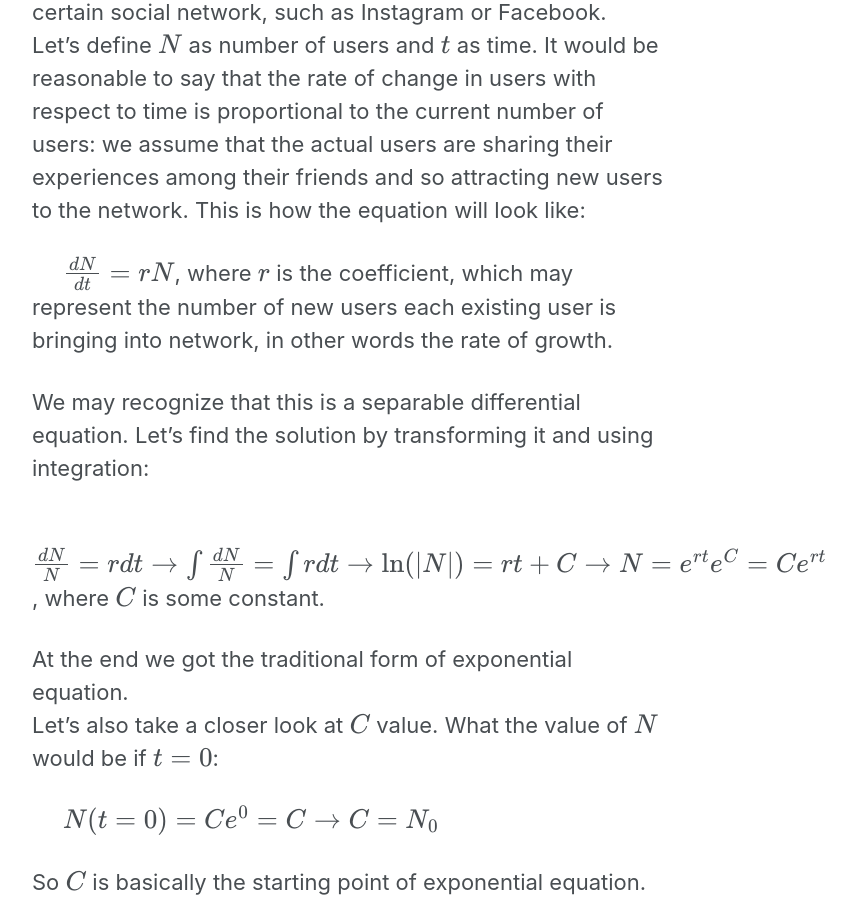
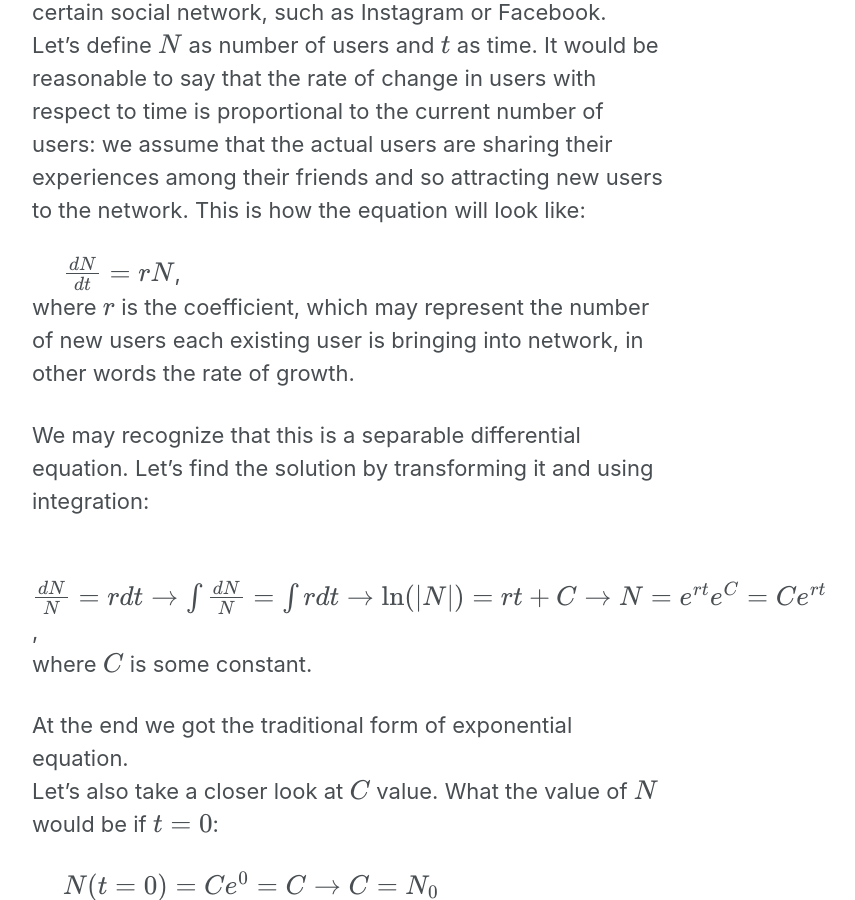
Before and after one commit to vzahorui/vzahorui.github.io, a Jekyll site: the page built from _posts/2019-09-30-differential-equations.md, in a window 1280 px wide and 900 px high, scrolled down 1314 px. Shown: the whole window, without its empty margins (290-1145 px from the left). Built offline with Jekyll 4.4.1, drawn with Linux system fonts in a browser that asks for light colours; cached includes are drawn as plain includes; nearby versions of some CDN libraries; formulas are drawn with MathJax 3.

Commit message:
update index

```diff
--- a/_posts/2019-09-30-differential-equations.md
+++ b/_posts/2019-09-30-differential-equations.md
@@ -34,13 +34,13 @@ Here is a simple example of modeling number of users of a certain social network
 Let's define $N$ as number of users and $t$ as time. It would be reasonable to say that the rate of change in users with respect to time is proportional to the current number of users: we assume that the actual users are sharing their experiences among their friends and so attracting new users to the network. This is how the equation will look like:
 
 &nbsp;&nbsp;&nbsp;&nbsp;
-$\frac{dN}{dt}=rN$,
+$\frac{dN}{dt}=rN$,<br>
 where $r$ is the coefficient, which may represent the number of new users each existing user is bringing into network, in other words the rate of growth.
 
 We may recognize that this is a separable differential equation. Let's find the solution by transforming it and using integration:
 
 &nbsp;&nbsp;&nbsp;&nbsp;
-$\frac{dN}{N}=rdt \rightarrow \int\frac{dN}{N}=\int rdt \rightarrow \ln (\lvert N \rvert)=rt+C \rightarrow N=e^{rt}e^{C}=Ce^{rt}$,
+$\frac{dN}{N}=rdt \rightarrow \int\frac{dN}{N}=\int rdt \rightarrow \ln (\lvert N \rvert)=rt+C \rightarrow N=e^{rt}e^{C}=Ce^{rt}$,<br>
 where $C$ is some constant.
 
 At the end we got the traditional form of exponential equation.<br>
@@ -57,14 +57,14 @@ As unbounded growth in real life is hardly possible, exponential growth models c
 
 Considering that constant exponential growth is hardly possible, logistic models assume that a function can reach only a certain level of growth. Consider the example below:
 
-![](/assets/images/regression/plot_logistic_equation.png){: .align-center}
+![](/assets/images/calculus/plot_logistic_equation.png){: .align-center}
 
 At first we see the growth is similar to exponential, however, it becomes insignificant when the function reaches its asymptote. The function cannot exceed a certain value, which in practice can be explained by the maximum capacity of the environment. For example, the population of bacteria which increases exponentially remains constant after the amount of resources in the environment becomes scarce. At this point existing individuals start competing among themselves for the resources and the growth ceases whereas the whole number of population remains at level which allows scarcity of the resources.
 
 The differential equation for logistic models is similar to the one of exponential models but it additionally includes the hampering factor of existing population with regard to the maximum value of the function:
 
 &nbsp;&nbsp;&nbsp;&nbsp;
-$\frac{dN}{dt}=rN(1-\frac{N}{K})$,
+$\frac{dN}{dt}=rN(1-\frac{N}{K})$,<br>
 where $K$ is carrying capacity, that is the maximum possible value of a function.
 
 The solution to this differential equation is the following function:
--- a/index.html
+++ b/index.html
@@ -61,11 +61,11 @@ var graph = {
 "size":4, "font":1, "dist":90},
     {"name": "Optimization", "size":15, "font":1.8, "dist":90},
     {"name": "Simplex Method", "url":"{{ site.baseurl }}{% link _posts/2019-09-07-simplex-method.md %}",
-"size":4, "font":1, "dist":60},
+"size":4, "font":1, "dist":90},
     {"name": "Derivatives", "url":"{{ site.baseurl }}{% link _posts/2019-09-14-derivatives.md %}",
 "size":4, "font":1, "dist":70},
     {"name": "Analyzing Functions", "url":"{{ site.baseurl }}{% link _posts/2019-09-21-analyzing-functions.md %}",
-"size":4, "font":1, "dist":60},
+"size":4, "font":1, "dist":90},
     {"name": "Integrals", "url":"{{ site.baseurl }}{% link _posts/2019-09-24-integrals.md %}",
 "size":4, "font":1, "dist":70},
     {"name": "Differential Equations", "url":"{{ site.baseurl }}{% link _posts/2019-09-30-differential-equations.md %}",
@@ -101,7 +101,7 @@ var svg = d3.select("div#chartId")
     .classed("svg-content-responsive", true);
 
 var force = d3.layout.force()
-    .size([1700, 800])
+    .size([1700, 900])
     .charge(-800)
     .gravity(0.06)
     .linkDistance(function(d) { return radius(d.source.size) + radius(d.target.size) + d.target.dist; });
```
